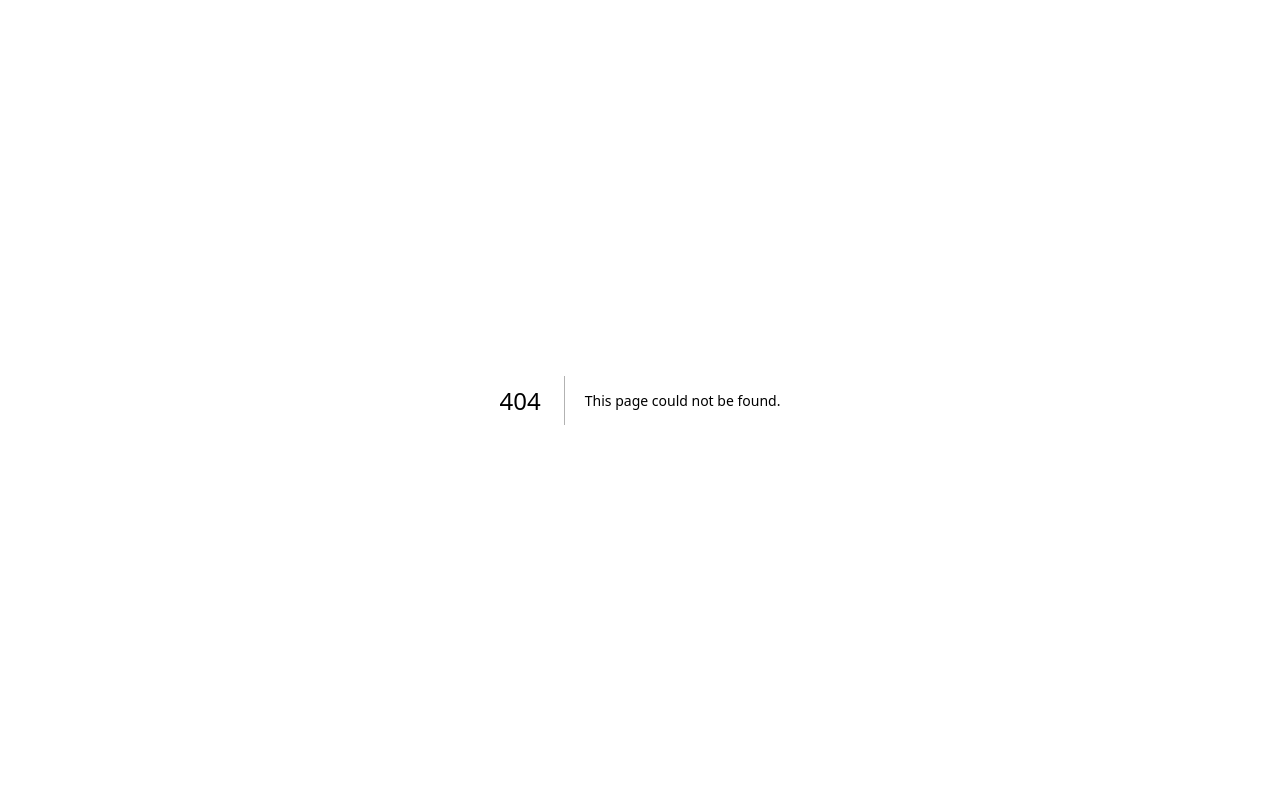
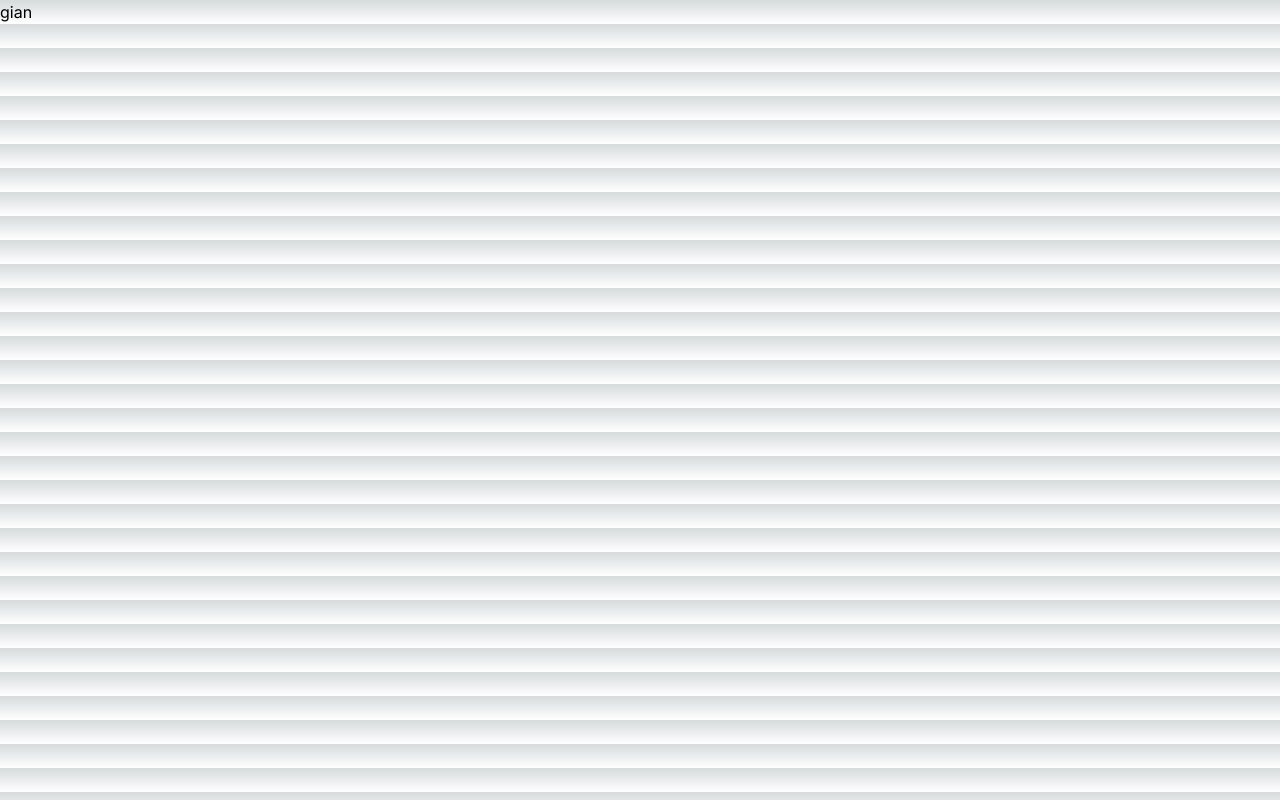
Before and after one commit to gian-tiqui/batangas.net, a Next.js app: page /news in a window 1280 px wide. Before the commit this address had no page. Built offline with nearby package versions, Linux system fonts and the light colour scheme.

Commit message:
first commit

```diff
--- /dev/null
+++ b/src/app/news/page.tsx
@@ -0,0 +1,7 @@
+import React from "react";
+
+const Page = () => {
+  return <div>gian</div>;
+};
+
+export default Page;
```
